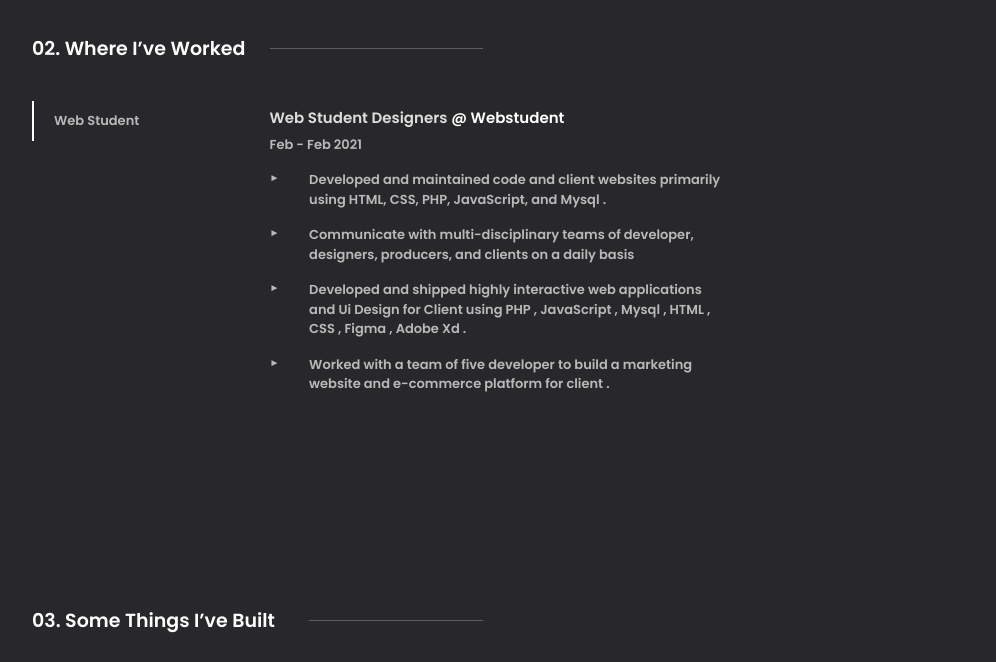
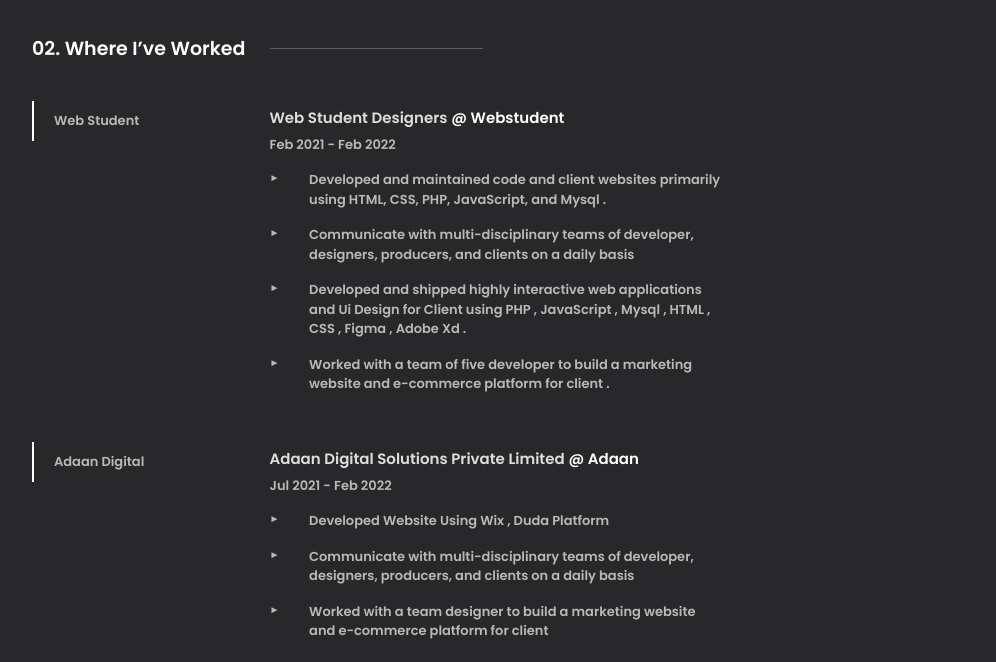
Before and after one commit to Piyushbabhulakar12/piyushbabhulakar, a plain HTML site: page index.html in a window 1280 px wide. Shown: the part 1240-1902 px from the top of the page, without its empty margins (145-1141 px from the left). Drawn offline with nearby package versions, Linux system fonts and the light colour scheme.

Commit message:
Update index.html

```diff
--- a/index.html
+++ b/index.html
@@ -377,7 +377,7 @@ a:hover
             <div class="d-flex mt-2">
               <h6 style="color: #DEDEDE; font-size: 15px;">Web Student Designers</h6> &nbsp <a href="https://webstudentinfo.wixsite.com/rafi-5" target="_blank"><h6 style="color: #fff; font-size: 15px;">@ Webstudent</h6></a>
             </div>
-            <p style="font-size: 13px; color: #B9B9B9; ">Feb - Feb 2021</p>
+            <p style="font-size: 13px; color: #B9B9B9; ">Feb 2021 - Feb 2022</p>
 
 
               <div class="row">
@@ -419,8 +419,62 @@ a:hover
 
 
 
+
+
+
+
          </div>
        </div>
+
+
+
+ <div class="row mt-4">
+         <div class="col-md-3 mt-2">
+
+
+             <div class="card" style="padding: 10px; border: none; border-radius: 0px; background: #28282B; color: #fff; border-left: 2px solid #fff; height: 40px;">
+             <p style="font-size: 13px; color: #B9B9B9; margin-left: 10px;">Adaan Digital</p>
+           </div>
+
+
+
+         </div>
+         <div class="col-md-6 mt-2">
+
+            <div class="d-flex mt-2">
+              <h6 style="color: #DEDEDE; font-size: 15px;">Adaan Digital Solutions Private Limited</h6> &nbsp <a href="https://www.adaan.com/" target="_blank"><h6 style="color: #fff; font-size: 15px;">@ Adaan</h6></a>
+            </div>
+            <p style="font-size: 13px; color: #B9B9B9; ">Jul 2021 - Feb 2022</p>
+
+
+              <div class="row">
+                <div class="col-1">
+                  <p style="font-size: 10px; color: #B9B9B9; ">►</p>
+                </div>
+                <div class="col-11">
+                 <p style="font-size: 13px; color: #B9B9B9; ">Developed Website Using Wix , Duda Platform</p>
+                </div>
+              </div>
+
+              <div class="row">
+                <div class="col-1">
+                  <p style="font-size: 10px; color: #B9B9B9; ">►</p>
+                </div>
+                <div class="col-11">
+                 <p style="font-size: 13px; color: #B9B9B9; "> Communicate with multi-disciplinary teams of developer, designers, producers, and clients on a daily basis</p>
+                </div>
+              </div>
+
+              <div class="row">
+                <div class="col-1">
+                  <p style="font-size: 10px; color: #B9B9B9; ">►</p>
+                </div>
+                <div class="col-11">
+                 <p style="font-size: 13px; color: #B9B9B9; "> Worked with a team designer to build a marketing website and e-commerce platform for client </p>
+                </div>
+              </div>
+
+
 
 
 
```
